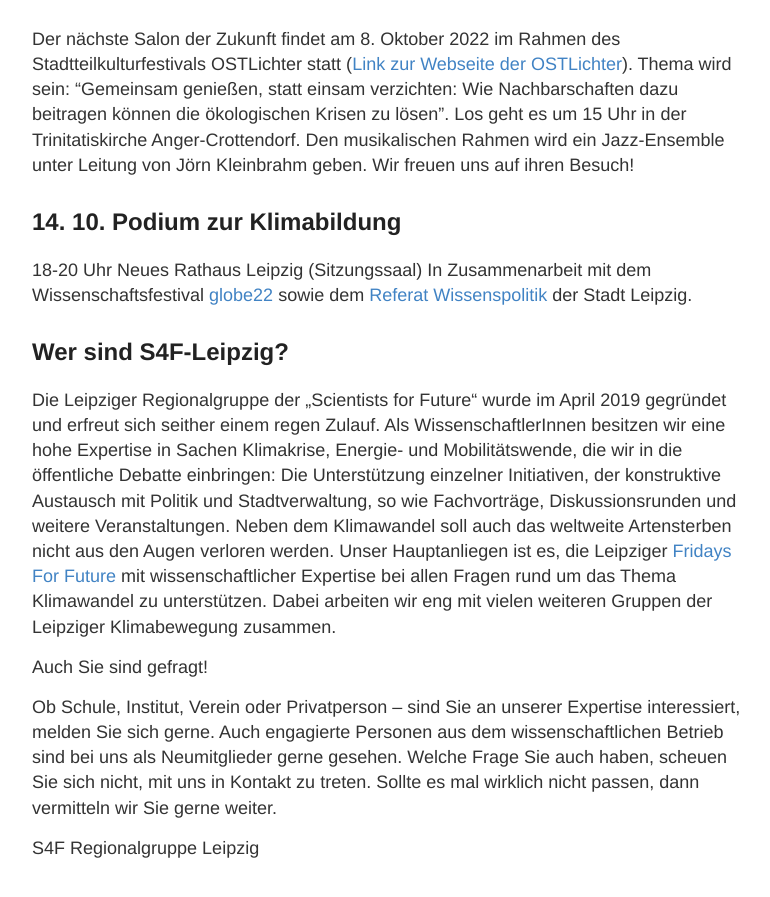
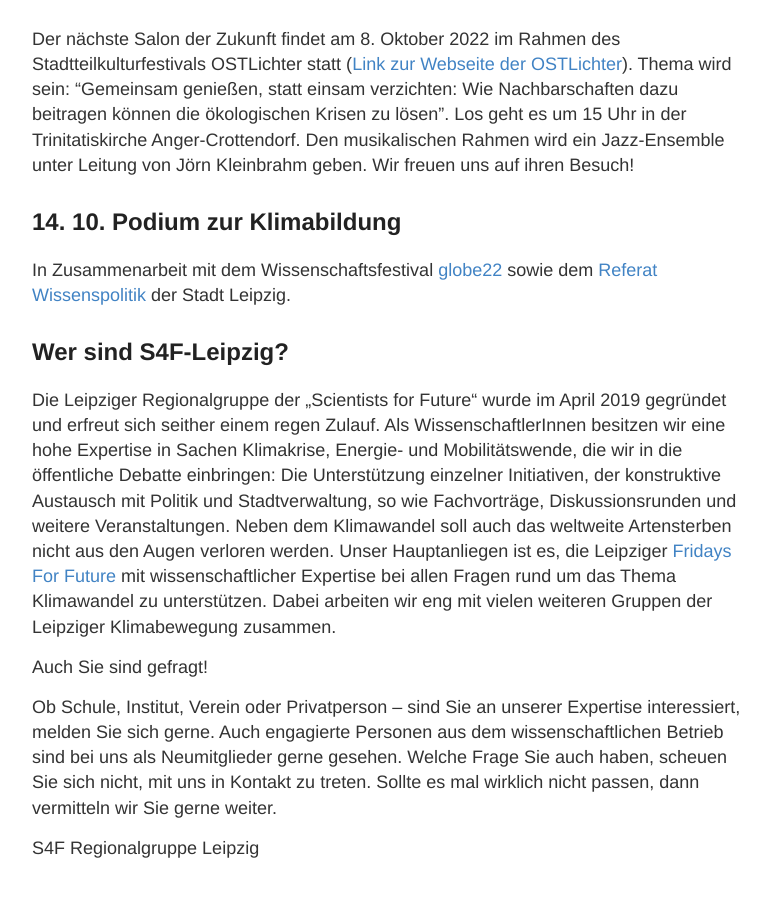
Before and after one commit to s4f-leipzig/s4f-leipzig.github.io, a Jekyll site: the page built from index.md, in a window 1280 px wide and 900 px high, scrolled down 883 px. Shown: the top 897 px of the window, without its empty margins (248-1018 px from the left). Built offline with Jekyll 4.4.1, drawn with Linux system fonts in a browser that asks for light colours.

Commit message:
Update index.md

```diff
--- a/index.md
+++ b/index.md
@@ -12,9 +12,7 @@ Wie wichtig gesellschaftliches Engagement ist, kann hier nachgehört werden:
 Der nächste Salon der Zukunft findet am 8. Oktober 2022 im Rahmen des Stadtteilkulturfestivals OSTLichter statt (<a href="https://www.ostlichter-leipzig.de/">Link zur Webseite der OSTLichter</a>). Thema wird sein: "Gemeinsam genießen, statt einsam verzichten: Wie Nachbarschaften dazu beitragen können die ökologischen Krisen zu lösen". Los geht es um 15 Uhr in der Trinitatiskirche Anger-Crottendorf. Den musikalischen Rahmen wird ein Jazz-Ensemble unter Leitung von Jörn Kleinbrahm geben. Wir freuen uns auf ihren Besuch!
 
 <h2>14. 10. <a href="https://s4f-leipzig.de/podium/">Podium</a> zur Klimabildung</h2>
-  18-20 Uhr
-  Neues Rathaus Leipzig (Sitzungssaal)
-  In Zusammenarbeit mit dem Wissenschaftsfestival <a href="https://www.globe-festival.de/">globe22</a> sowie dem <a href="https://www.leipzig.de/buergerservice-und-verwaltung/aemter-und-behoerdengaenge/behoerden-und-dienstleistungen/dienststelle/referat-wissenspolitik-0117">Referat Wissenspolitik</a> der Stadt Leipzig.
+In Zusammenarbeit mit dem Wissenschaftsfestival <a href="https://www.globe-festival.de/">globe22</a> sowie dem <a href="https://www.leipzig.de/buergerservice-und-verwaltung/aemter-und-behoerdengaenge/behoerden-und-dienstleistungen/dienststelle/referat-wissenspolitik-0117">Referat Wissenspolitik</a> der Stadt Leipzig.
 
 <h2>Wer sind S4F-Leipzig?</h2>
 
```
